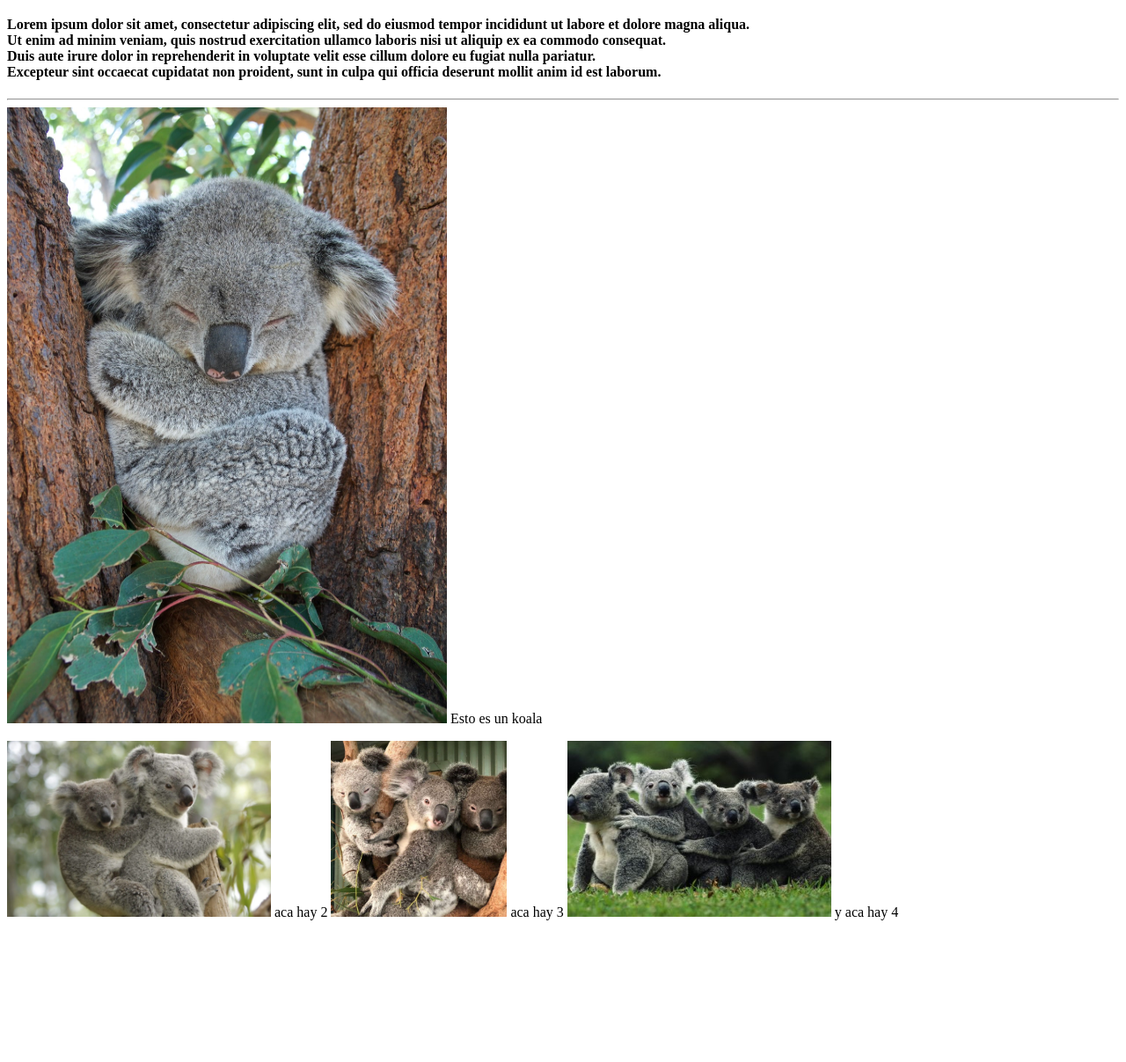
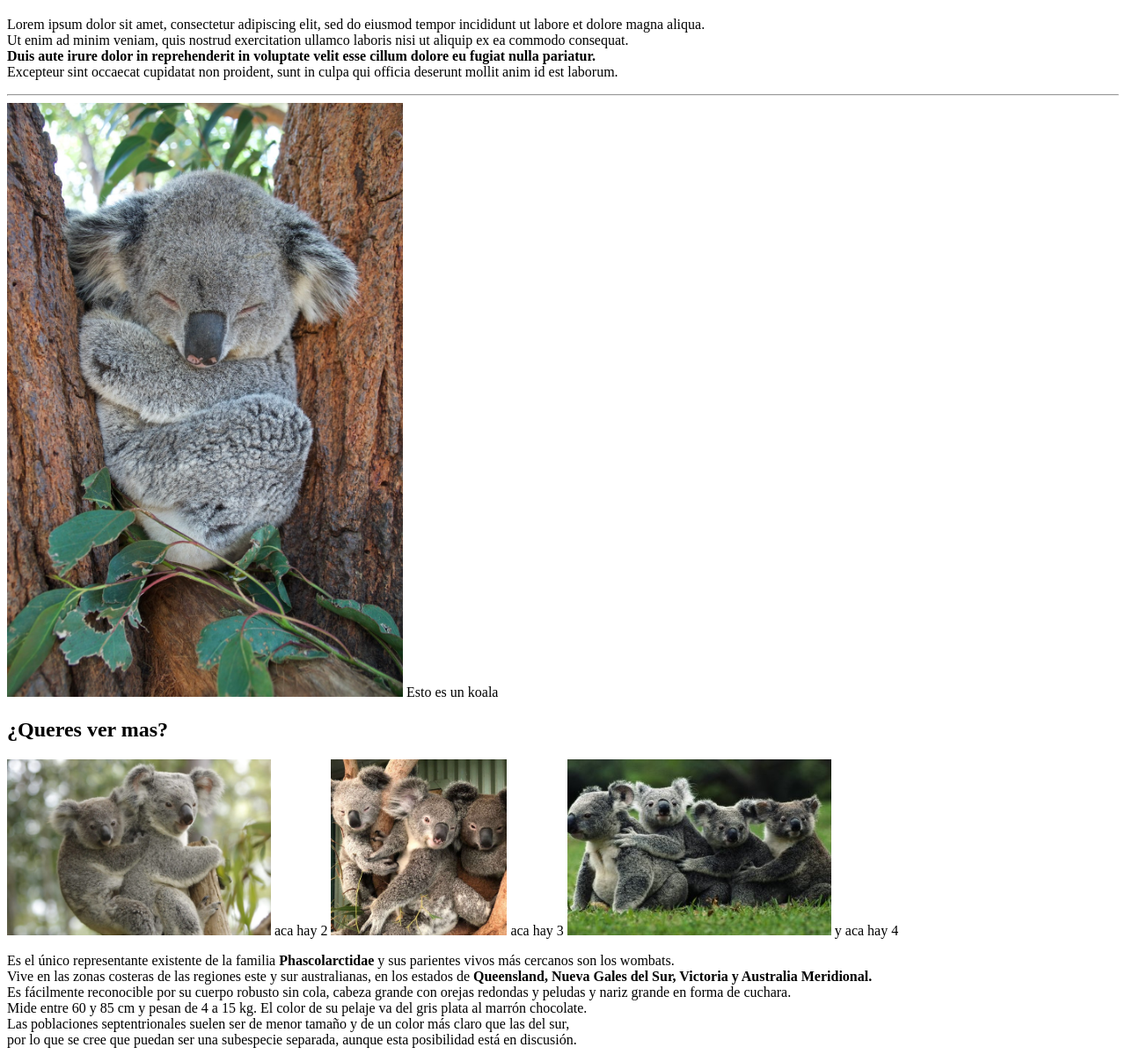
Before and after one commit to lucanone/tarea-curso, a plain HTML site: page index.html in a window 1280 px wide. Shown: the part 61-1268 px from the top of the page at 88% size. Before the commit the page ends 1123 px from the top, so only its background shows below. Drawn offline with Linux system fonts and the light colour scheme.

Commit message:
titulo en <head>, icono,<h2> y ultimo parrafo

```diff
--- a/index.html
+++ b/index.html
@@ -1,23 +1,35 @@
 <!DOCTYPE html>
 
 <head>
+    <title>Prueba</title>
+
+    <link rel="apple-touch-icon" sizes="180x180" href="images/apple-touch-icon.png">
+    <link rel="icon" type="image/png" sizes="32x32" href="images/favicon-32x32.png">
+    <link rel="icon" type="image/png" sizes="16x16" href="images/favicon-16x16.png">
+    <link rel="manifest" href="images/site.webmanifest">
+    <link rel="mask-icon" href="images/safari-pinned-tab.svg" color="#5bbad5">
+    <meta name="msapplication-TileColor" content="#da532c">
+    <meta name="theme-color" content="#ffffff">
+
+
 </head>
 
 <body>
     <h1>Esto es una prueba</h1>
 
-    <h4>Lorem ipsum dolor sit amet, consectetur adipiscing elit,
+    <p>Lorem ipsum dolor sit amet, consectetur adipiscing elit,
         sed do eiusmod tempor incididunt ut labore et dolore magna aliqua.<br>
         Ut enim ad minim veniam, quis nostrud exercitation ullamco laboris
-        nisi ut aliquip ex ea commodo consequat.<br> Duis aute irure dolor in
-        reprehenderit in voluptate velit esse cillum dolore eu fugiat nulla pariatur.<br>
+        nisi ut aliquip ex ea commodo consequat.<br> <strong>Duis aute irure dolor in
+        reprehenderit in voluptate velit esse cillum dolore eu fugiat nulla pariatur.</strong><br>
         Excepteur sint occaecat cupidatat non proident, sunt in culpa qui officia
-        deserunt mollit anim id est laborum.</h4>
+        deserunt mollit anim id est laborum.</p>
 <hr>
         <img src="images/koala.jpg" alt="koala"
-        width="500"
-        height="700">
+        width="450">
         <span>Esto es un koala</span>
+
+        <h2>¿Queres ver mas?</h2>
         <p><img src="images/2koalas.webp" alt="2 koalas"
         width="300"
         height="200">
@@ -31,4 +43,14 @@
         height="200">
         <span>y aca hay 4</span>
     </p>
+<p>Es el único representante existente de la familia <strong>Phascolarctidae</strong>
+    y sus parientes vivos más cercanos son los wombats.<br>
+    Vive en las zonas costeras de las regiones este y sur australianas,
+    en los estados de <strong>Queensland, Nueva Gales del Sur, Victoria y Australia Meridional.</strong><br>
+    Es fácilmente reconocible por su cuerpo robusto sin cola, cabeza grande con orejas redondas
+    y peludas y nariz grande en forma de cuchara.<br>Mide entre 60 y 85 cm y pesan de 4 a 15 kg.
+    El color de su pelaje va del gris plata al marrón chocolate.<br> Las poblaciones septentrionales
+    suelen ser de menor tamaño y de un color más claro que las del sur,<br> por lo que se cree que puedan
+    ser una subespecie separada, aunque esta posibilidad está en discusión.</p>
+
 </body>
```
Also changed, not shown: images/browserconfig.xml (added, +9 -0 lines), images/android-chrome-192x192.png (added), images/android-chrome-512x512.png (added), images/apple-touch-icon.png (added), images/coala.png (added), images/favicon-16x16.png (added), images/favicon-32x32.png (added), images/favicon.ico (added), images/mstile-150x150.png (added), images/safari-pinned-tab.svg (added), images/site.webmanifest (added).
